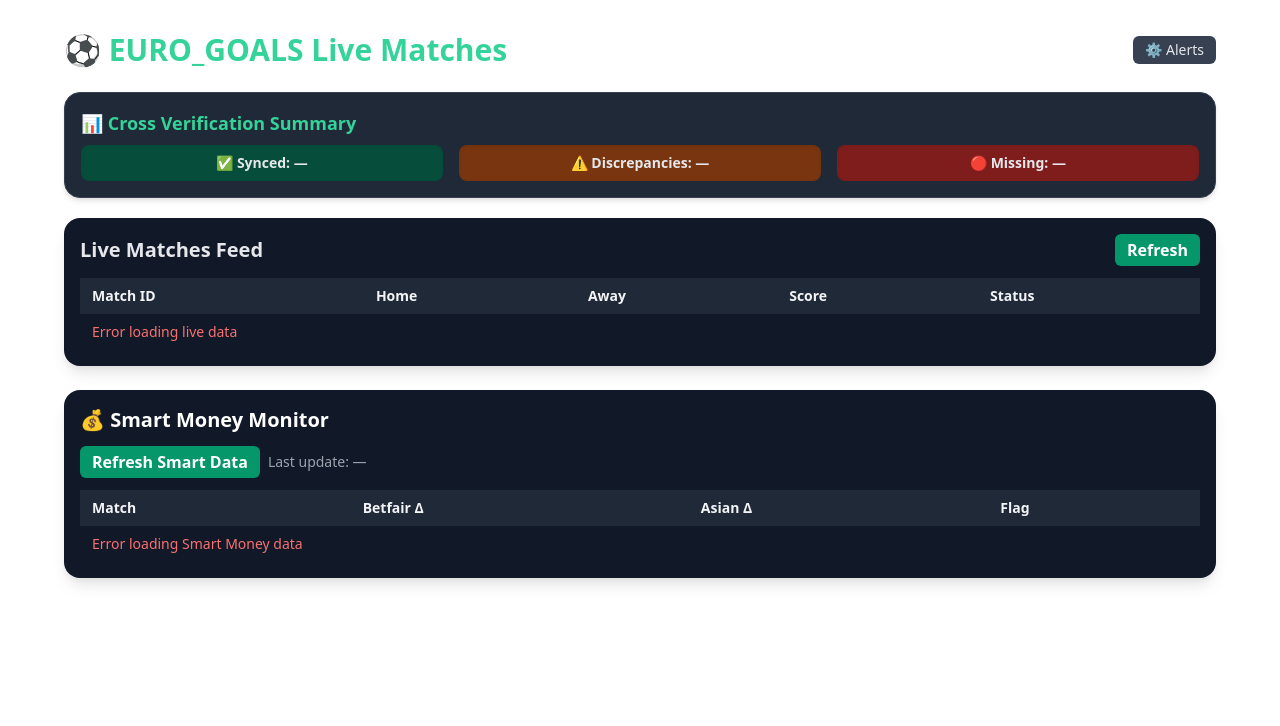
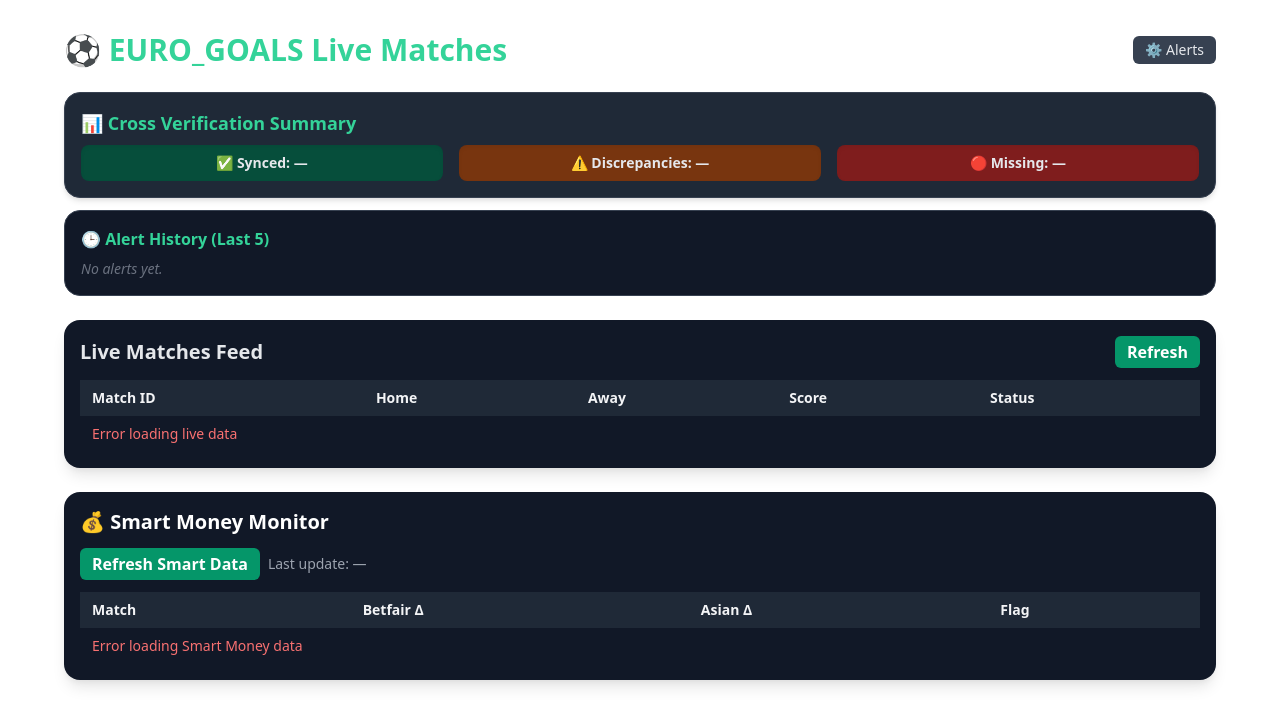
Before and after one commit to pierros1402/EURO_GOALS, a Flask app: template templates/live.html in a window 1280 px wide. Shown: the top 726 px of the page. Run offline with Flask 3, Linux system fonts and the light colour scheme; the template is opened without the code that fills it, so the values that code supplies are empty.

Commit message:
Update live.html

```diff
--- a/templates/live.html
+++ b/templates/live.html
@@ -7,39 +7,24 @@
   <link href="https://cdn.jsdelivr.net/npm/tailwindcss@2.2.19/dist/tailwind.min.css" rel="stylesheet">
 
   <style>
-    /* Visual Effects */
     .blink-alert { animation: blink 1s ease-in-out infinite; }
     @keyframes blink {
       0%, 100% { background-color: rgba(220, 38, 38, 0.3); }
       50% { background-color: rgba(220, 38, 38, 0.8); }
     }
-    .flash-change { animation: flash 1s ease-in-out; }
-    @keyframes flash {
-      0% { background-color: #2563eb; }
-      50% { background-color: #10b981; }
-      100% { background-color: transparent; }
-    }
-
-    /* Floating banner */
     #alert-banner {
-      position: fixed;
-      top: 20px;
-      right: 20px;
-      z-index: 9999;
-      display: none;
+      position: fixed; top: 20px; right: 20px;
+      z-index: 9999; display: none;
     }
     .alert-msg {
-      background-color: #1f2937;
-      color: white;
-      padding: 10px 16px;
-      border-left: 5px solid #10b981;
-      border-radius: 8px;
-      box-shadow: 0 4px 12px rgba(0,0,0,0.4);
+      background-color: #1f2937; color: white;
+      padding: 10px 16px; border-left: 5px solid #10b981;
+      border-radius: 8px; box-shadow: 0 4px 12px rgba(0,0,0,0.4);
       animation: fadeinout 5s ease-in-out;
     }
     @keyframes fadeinout {
       0% { opacity: 0; transform: translateY(-10px); }
-      10%, 90% { opacity: 1; transform: translateY(0); }
+      10%,90% { opacity: 1; transform: translateY(0); }
       100% { opacity: 0; transform: translateY(-10px); }
     }
   </style>
@@ -55,7 +40,7 @@
     </div>
 
     <!-- CROSS VERIFICATION -->
-    <div id="cross-summary" class="bg-gray-800 rounded-2xl p-4 mb-5 shadow-md border border-gray-700 transition-all duration-500">
+    <div id="cross-summary" class="bg-gray-800 rounded-2xl p-4 mb-3 shadow-md border border-gray-700 transition-all duration-500">
       <h2 class="text-lg font-semibold text-green-400 mb-2">📊 Cross Verification Summary</h2>
       <div class="grid grid-cols-3 gap-4 text-center text-sm font-semibold">
         <div id="cross-ok" class="bg-green-900 p-2 rounded-lg shadow-inner">✅ Synced: —</div>
@@ -65,12 +50,19 @@
       <audio id="alertSound" src="https://assets.mixkit.co/sfx/preview/mixkit-alert-quick-chime-766.mp3" preload="auto"></audio>
     </div>
 
+    <!-- ALERT HISTORY PANEL -->
+    <div id="alert-history" class="bg-gray-900 rounded-2xl p-4 mb-6 border border-gray-700">
+      <h3 class="text-green-400 font-semibold mb-2">🕒 Alert History (Last 5)</h3>
+      <ul id="alert-list" class="text-sm text-gray-300 space-y-1">
+        <li class="text-gray-500 italic">No alerts yet.</li>
+      </ul>
+    </div>
+
     <!-- LIVE MATCHES -->
-    <div id="live-container" class="bg-gray-900 p-4 rounded-2xl shadow-lg">
+    <div id="live-container" class="bg-gray-900 p-4 rounded-2xl shadow-lg mb-6">
       <div class="flex justify-between items-center mb-3">
         <h2 class="text-xl font-semibold">Live Matches Feed</h2>
-        <button id="refreshLive"
-          class="bg-green-600 hover:bg-green-700 text-white font-semibold px-3 py-1 rounded-md">
+        <button id="refreshLive" class="bg-green-600 hover:bg-green-700 text-white font-semibold px-3 py-1 rounded-md">
           Refresh
         </button>
       </div>
@@ -86,18 +78,17 @@
             </tr>
           </thead>
           <tbody id="live-body">
-            <tr><td colspan="5" class="px-3 py-2 text-gray-500">Loading...</td></tr>
+            <tr><td colspan="5" class="px-3 py-2 text-gray-500">Loading…</td></tr>
           </tbody>
         </table>
       </div>
     </div>
 
-    <!-- SMART MONEY MONITOR -->
-    <div class="card mt-6 p-4 bg-gray-900 text-white rounded-2xl shadow-lg">
+    <!-- SMART MONEY -->
+    <div class="card p-4 bg-gray-900 text-white rounded-2xl shadow-lg">
       <h2 class="text-xl font-semibold mb-3">💰 Smart Money Monitor</h2>
       <div class="flex items-center mb-3 space-x-2">
-        <button id="refreshSmart"
-          class="bg-green-600 hover:bg-green-700 text-white font-semibold px-3 py-1 rounded-md">
+        <button id="refreshSmart" class="bg-green-600 hover:bg-green-700 text-white font-semibold px-3 py-1 rounded-md">
           Refresh Smart Data
         </button>
         <span id="lastUpdate" class="text-sm text-gray-400">Last update: —</span>
@@ -113,169 +104,155 @@
             </tr>
           </thead>
           <tbody id="smart-body">
-            <tr><td colspan="4" class="px-3 py-2 text-gray-500">Loading Smart Money data...</td></tr>
+            <tr><td colspan="4" class="px-3 py-2 text-gray-500">Loading Smart Money data…</td></tr>
           </tbody>
         </table>
       </div>
     </div>
   </div>
 
-  <!-- ALERT BANNER -->
   <div id="alert-banner"></div>
 
   <script>
-  // =====================================================
-  // ALERT CENTER MODULE
-  // =====================================================
-  const alertSound = document.getElementById('alertSound');
-  const alertBanner = document.getElementById('alert-banner');
-  const summaryBar = document.getElementById('cross-summary');
+  // --- SETTINGS ---
+  const alertSound=document.getElementById('alertSound');
+  const alertBanner=document.getElementById('alert-banner');
+  const summaryBar=document.getElementById('cross-summary');
+  const historyList=document.getElementById('alert-list');
 
-  const settings = {
-    sound: localStorage.getItem('alertSound') !== 'false',
-    visual: localStorage.getItem('alertVisual') !== 'false',
-    popup: localStorage.getItem('alertPopup') !== 'false',
+  const settings={
+    sound:localStorage.getItem('alertSound')!=='false',
+    visual:localStorage.getItem('alertVisual')!=='false',
+    popup:localStorage.getItem('alertPopup')!=='false'
   };
 
-  document.getElementById('alertSettings').addEventListener('click', () => {
-    const newState = confirm(
-      `⚙️ ALERT SETTINGS\n\nSound: ${settings.sound ? 'ON' : 'OFF'}\nVisual Blink: ${settings.visual ? 'ON' : 'OFF'}\nPopup Banner: ${settings.popup ? 'ON' : 'OFF'}\n\nPress OK to toggle all.`
-    );
-    if (newState) {
-      const newVal = !settings.sound;
-      settings.sound = settings.visual = settings.popup = newVal;
-      localStorage.setItem('alertSound', settings.sound);
-      localStorage.setItem('alertVisual', settings.visual);
-      localStorage.setItem('alertPopup', settings.popup);
-      alert(`✅ Alerts are now ${newVal ? 'ENABLED' : 'DISABLED'}`);
+  // --- HISTORY MANAGEMENT ---
+  let alertHistory=JSON.parse(localStorage.getItem('alertHistory')||'[]');
+  function updateHistoryPanel(){
+    historyList.innerHTML='';
+    if(alertHistory.length===0){
+      historyList.innerHTML='<li class="text-gray-500 italic">No alerts yet.</li>'; return;
+    }
+    alertHistory.slice(-5).reverse().forEach(a=>{
+      const li=document.createElement('li');
+      li.innerHTML=`<span class="text-green-400">${a.time}</span> – <strong>${a.title}</strong>: ${a.message}`;
+      historyList.appendChild(li);
+    });
+  }
+  function addToHistory(title,message){
+    const now=new Date().toLocaleTimeString();
+    alertHistory.push({title,message,time:now});
+    if(alertHistory.length>20) alertHistory.shift();
+    localStorage.setItem('alertHistory',JSON.stringify(alertHistory));
+    updateHistoryPanel();
+  }
+
+  // --- ALERT CENTER CORE ---
+  function triggerAlert(title,message,type="info"){
+    addToHistory(title,message);
+    if(settings.sound){ alertSound.currentTime=0; alertSound.play().catch(()=>{}); }
+    if(settings.visual){ summaryBar.classList.add('blink-alert'); setTimeout(()=>summaryBar.classList.remove('blink-alert'),3000); }
+    if(settings.popup){
+      const alertDiv=document.createElement('div');
+      alertDiv.className="alert-msg";
+      alertDiv.innerHTML=`<strong>${title}</strong><br>${message}`;
+      alertBanner.appendChild(alertDiv);
+      alertBanner.style.display='block';
+      setTimeout(()=>{alertDiv.remove(); if(alertBanner.children.length===0) alertBanner.style.display='none';},5000);
+    }
+  }
+
+  // --- ALERT SETTINGS BUTTON ---
+  document.getElementById('alertSettings').addEventListener('click',()=>{
+    const toggle=confirm(`⚙️ ALERT SETTINGS\n\nSound: ${settings.sound?'ON':'OFF'}\nVisual Blink: ${settings.visual?'ON':'OFF'}\nPopup Banner: ${settings.popup?'ON':'OFF'}\n\nPress OK to toggle all.`);
+    if(toggle){
+      const newVal=!settings.sound;
+      settings.sound=settings.visual=settings.popup=newVal;
+      localStorage.setItem('alertSound',settings.sound);
+      localStorage.setItem('alertVisual',settings.visual);
+      localStorage.setItem('alertPopup',settings.popup);
+      alert(`✅ Alerts are now ${newVal?'ENABLED':'DISABLED'}`);
     }
   });
 
-  function triggerAlert(title, message, type="info") {
-    if (settings.sound) {
-      alertSound.currentTime = 0;
-      alertSound.play().catch(() => {});
-    }
-    if (settings.visual) {
-      summaryBar.classList.add('blink-alert');
-      setTimeout(() => summaryBar.classList.remove('blink-alert'), 3000);
-    }
-    if (settings.popup) {
-      const alertDiv = document.createElement('div');
-      alertDiv.className = "alert-msg";
-      alertDiv.innerHTML = `<strong>${title}</strong><br>${message}`;
-      alertBanner.appendChild(alertDiv);
-      alertBanner.style.display = 'block';
-      setTimeout(() => {
-        alertDiv.remove();
-        if (alertBanner.children.length === 0) alertBanner.style.display = 'none';
-      }, 5000);
-    }
+  // --- CROSS VERIFICATION ---
+  let lastWarnCount=0;
+  async function loadCrossSummary(){
+    try{
+      const res=await fetch('/api/discrepancies');
+      const data=await res.json();
+      const ok=data.summary?.ok??0;
+      const warn=data.summary?.discrepancies??0;
+      const miss=data.summary?.missing??0;
+      document.getElementById('cross-ok').textContent=`✅ Synced: ${ok}`;
+      document.getElementById('cross-warn').textContent=`⚠️ Discrepancies: ${warn}`;
+      document.getElementById('cross-miss').textContent=`🔴 Missing: ${miss}`;
+      if(warn>lastWarnCount){ triggerAlert("Cross Verification",`${warn-lastWarnCount} new discrepancies detected`,"warning"); }
+      lastWarnCount=warn;
+    }catch(e){console.error('[CROSS]',e);}
   }
 
-  // =====================================================
-  // CROSS VERIFICATION
-  // =====================================================
-  let lastWarnCount = 0;
-  async function loadCrossSummary() {
-    try {
-      const res = await fetch('/api/discrepancies');
-      const data = await res.json();
-
-      const ok = data.summary?.ok ?? 0;
-      const warn = data.summary?.discrepancies ?? 0;
-      const miss = data.summary?.missing ?? 0;
-
-      document.getElementById('cross-ok').textContent = `✅ Synced: ${ok}`;
-      document.getElementById('cross-warn').textContent = `⚠️ Discrepancies: ${warn}`;
-      document.getElementById('cross-miss').textContent = `🔴 Missing: ${miss}`;
-
-      if (warn > lastWarnCount) {
-        triggerAlert("Cross Verification", `${warn - lastWarnCount} new discrepancies detected`, "warning");
+  // --- SMART MONEY ---
+  let lastSmartCount=0;
+  async function loadSmartMoney(){
+    const tbody=document.getElementById('smart-body');
+    const timeEl=document.getElementById('lastUpdate');
+    try{
+      const res=await fetch('/api/smart_money/test');
+      const data=await res.json();
+      tbody.innerHTML='';
+      data.results.forEach(r=>{
+        const row=document.createElement('tr');
+        let bgColor='';
+        if(r.flag.includes('STRONG_SMART')) bgColor='bg-orange-900';
+        else if(r.flag.includes('SMART')) bgColor='bg-green-900';
+        else bgColor='bg-gray-800';
+        row.className=`${bgColor} border-b border-gray-700 hover:bg-gray-700 transition`;
+        row.innerHTML=`
+          <td class="px-3 py-2">${r.match}</td>
+          <td class="px-3 py-2">${r.betfair_drop??'-'}</td>
+          <td class="px-3 py-2">${r.asian_drop??'-'}</td>
+          <td class="px-3 py-2 font-semibold">${r.flag}</td>`;
+        tbody.appendChild(row);
+      });
+      if(data.results.length>lastSmartCount){
+        triggerAlert("Smart Money",`${data.results.length-lastSmartCount} new movements detected`,"success");
       }
-      lastWarnCount = warn;
-    } catch (e) {
-      console.error('[CROSS_VERIFICATION] Error:', e);
-    }
+      lastSmartCount=data.results.length;
+      timeEl.textContent="Last update: "+new Date().toLocaleTimeString();
+    }catch{tbody.innerHTML=`<tr><td colspan="4" class="text-red-400 px-3 py-2">Error loading Smart Money data</td></tr>`;}
   }
 
-  window.addEventListener('load', loadCrossSummary);
-  setInterval(loadCrossSummary, 45000);
-
-  // =====================================================
-  // SMART MONEY MONITOR
-  // =====================================================
-  let lastSmartCount = 0;
-  async function loadSmartMoney() {
-    const tbody = document.getElementById('smart-body');
-    const timeEl = document.getElementById('lastUpdate');
-    try {
-      const response = await fetch('/api/smart_money/test');
-      const data = await response.json();
-      tbody.innerHTML = '';
-      let newAlerts = 0;
-
-      data.results.forEach(r => {
-        const row = document.createElement('tr');
-        let bgColor = '';
-        if (r.flag.includes('STRONG_SMART')) bgColor = 'bg-orange-900';
-        else if (r.flag.includes('SMART')) bgColor = 'bg-green-900';
-        else bgColor = 'bg-gray-800';
-        row.className = `${bgColor} border-b border-gray-700 hover:bg-gray-700 transition`;
-        row.innerHTML = `
-          <td class="px-3 py-2">${r.match}</td>
-          <td class="px-3 py-2">${r.betfair_drop ?? '-'}</td>
-          <td class="px-3 py-2">${r.asian_drop ?? '-'}</td>
-          <td class="px-3 py-2 font-semibold">${r.flag}</td>
-        `;
-        tbody.appendChild(row);
-        if (r.flag.includes('STRONG_SMART')) newAlerts++;
-      });
-
-      // trigger smart money alert if new entries detected
-      if (data.results.length > lastSmartCount) {
-        triggerAlert("Smart Money", `${data.results.length - lastSmartCount} new movements detected`, "success");
-      }
-
-      lastSmartCount = data.results.length;
-      timeEl.textContent = "Last update: " + new Date().toLocaleTimeString();
-    } catch {
-      tbody.innerHTML = `<tr><td colspan="4" class="text-red-400 px-3 py-2">Error loading Smart Money data</td></tr>`;
-    }
-  }
-
-  document.getElementById('refreshSmart').addEventListener('click', loadSmartMoney);
-  setInterval(loadSmartMoney, 30000);
-  window.addEventListener('load', loadSmartMoney);
-
-  // =====================================================
-  // LIVE MATCHES
-  // =====================================================
-  async function loadLive() {
-    const tbody = document.getElementById('live-body');
-    try {
-      const res = await fetch('/api/live_scores');
-      const data = await res.json();
-      tbody.innerHTML = '';
-      data.matches.forEach(m => {
-        const row = document.createElement('tr');
-        row.className = 'border-b border-gray-700 hover:bg-gray-800 transition';
-        row.innerHTML = `
+  // --- LIVE MATCHES ---
+  async function loadLive(){
+    const tbody=document.getElementById('live-body');
+    try{
+      const res=await fetch('/api/live_scores');
+      const data=await res.json();
+      tbody.innerHTML='';
+      data.matches.forEach(m=>{
+        const row=document.createElement('tr');
+        row.className='border-b border-gray-700 hover:bg-gray-800 transition';
+        row.innerHTML=`
           <td class="px-3 py-2">${m.match_id}</td>
           <td class="px-3 py-2">${m.home}</td>
           <td class="px-3 py-2">${m.away}</td>
-          <td class="px-3 py-2">${m.score || '-'}</td>
-          <td class="px-3 py-2">${m.status}</td>
-        `;
+          <td class="px-3 py-2">${m.score||'-'}</td>
+          <td class="px-3 py-2">${m.status}</td>`;
         tbody.appendChild(row);
       });
-    } catch {
-      tbody.innerHTML = `<tr><td colspan="5" class="text-red-400 px-3 py-2">Error loading live data</td></tr>`;
-    }
+    }catch{tbody.innerHTML=`<tr><td colspan="5" class="text-red-400 px-3 py-2">Error loading live data</td></tr>`;}
   }
 
-  document.getElementById('refreshLive').addEventListener('click', loadLive);
-  window.addEventListener('load', loadLive);
+  // --- INIT ---
+  window.addEventListener('load',()=>{
+    updateHistoryPanel();
+    loadCrossSummary(); loadSmartMoney(); loadLive();
+    setInterval(loadCrossSummary,45000);
+    setInterval(loadSmartMoney,30000);
+  });
+  document.getElementById('refreshLive').addEventListener('click',loadLive);
+  document.getElementById('refreshSmart').addEventListener('click',loadSmartMoney);
   </script>
 </body>
 </html>
```
